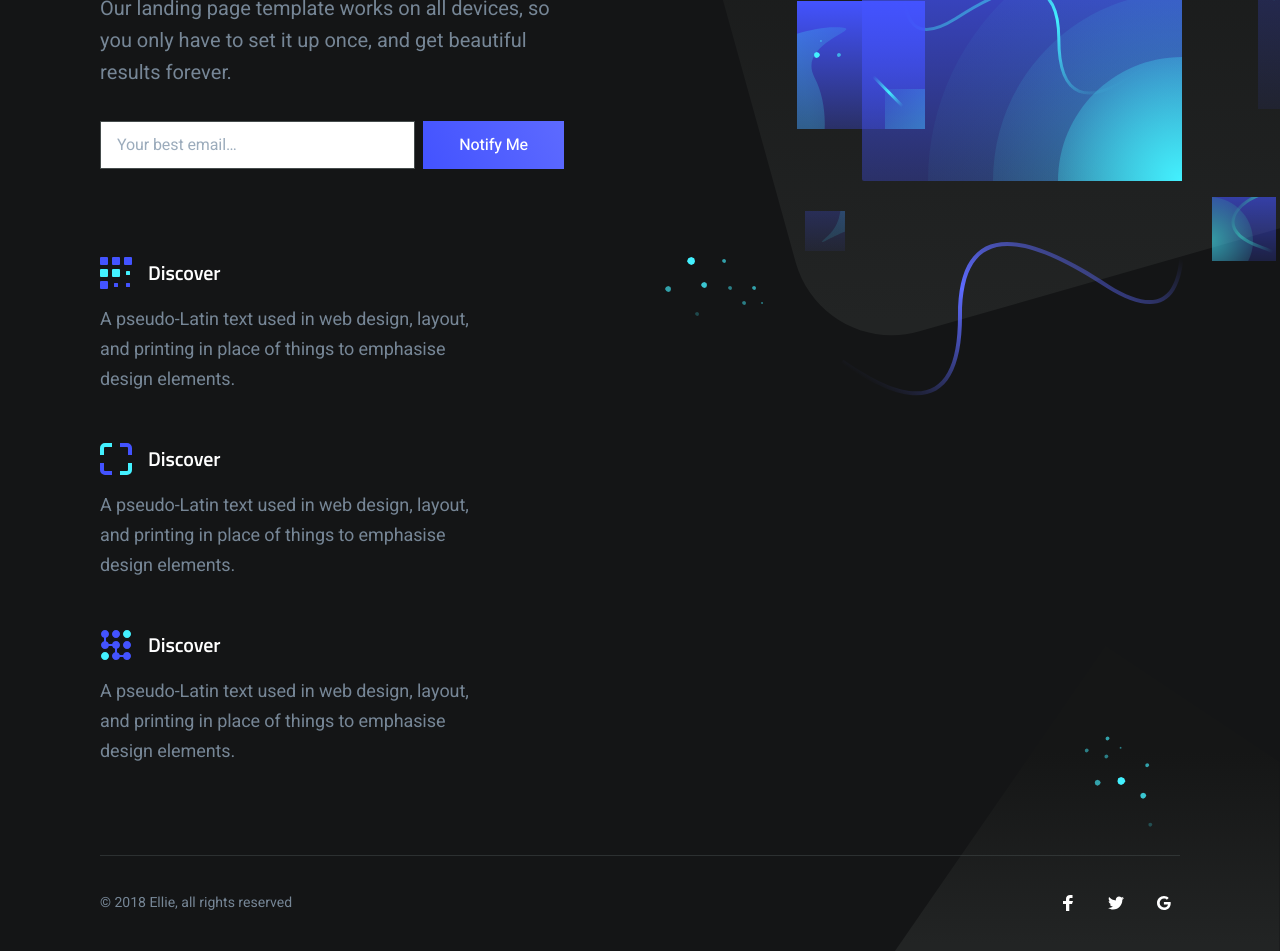
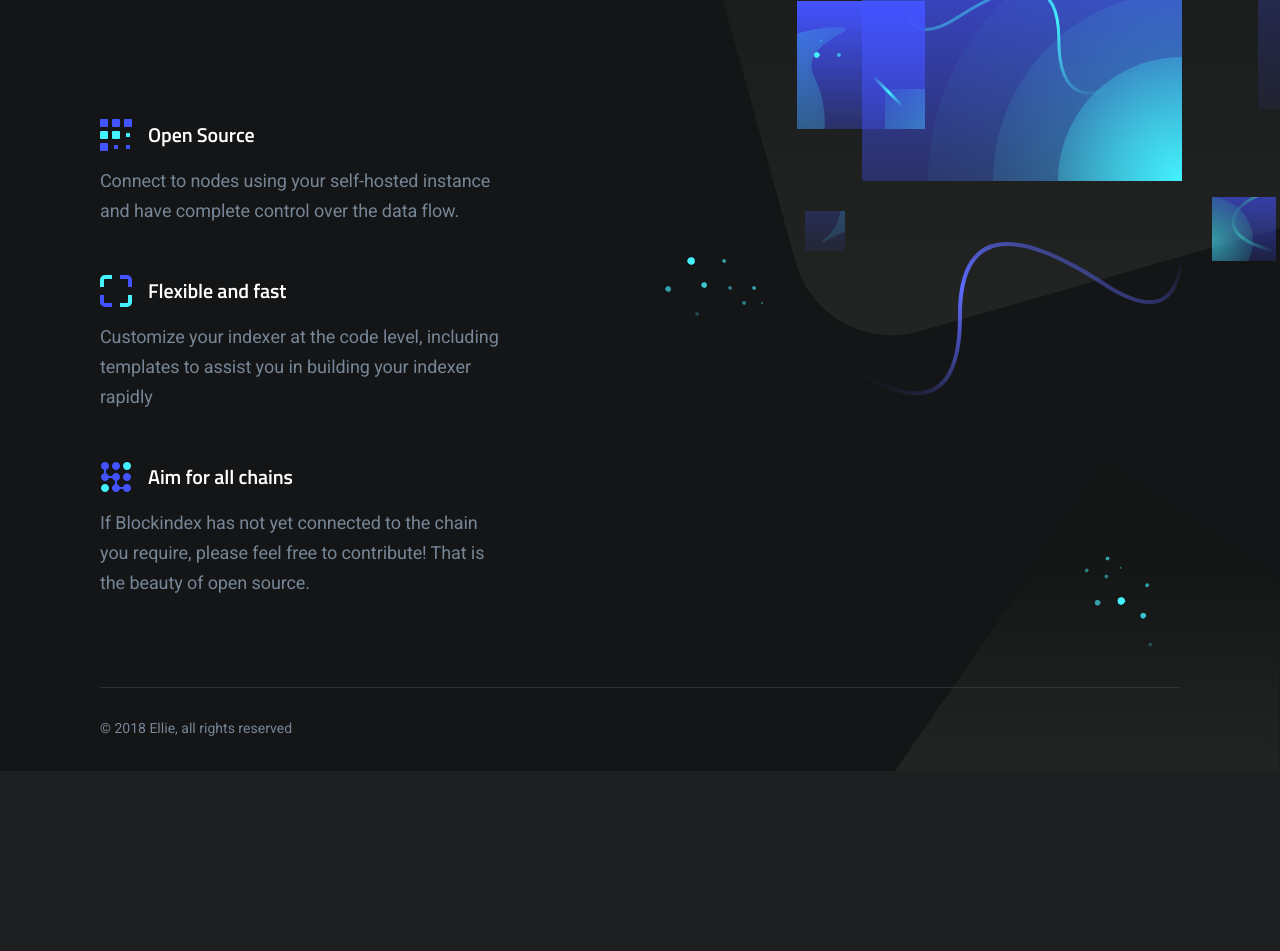
Before and after one commit to BlockIndex/blockindex.github.io, a website: page index.html in a window 1280 px wide. Shown: the part 299-1250 px from the top of the page. After the commit the page ends 1070 px from the top, so only its background shows below. Drawn offline with nearby package versions, Linux system fonts and the light colour scheme.

Commit message:
change wordings and remove icon and form

```diff
--- a/index.html
+++ b/index.html
@@ -53,16 +53,16 @@
                 <div class="container">
                     <div class="hero-inner">
 						<div class="hero-copy">
-	                        <h1 class="hero-title mt-0 is-revealing">Landing template for blockindex</h1>
-	                        <p class="hero-paragraph is-revealing">Our landing page template works on all devices, so you only have to set it up once, and get beautiful results forever.</p>
-							<div class="hero-form field field-grouped is-revealing">
+	                        <h1 class="hero-title mt-0 is-revealing">Blockindex</h1>
+	                        <p class="hero-paragraph is-revealing">A highly flexible open source indexer that aims to work with all chains</p>
+							<!--<div class="hero-form field field-grouped is-revealing">
 	                            <div class="control control-expanded">
 	                                <input class="input" type="email" name="email" placeholder="Your best email&hellip;">
 	                            </div>
 	                            <div class="control">
 	                                <a class="button button-primary button-block" href="#">Notify Me</a>
 	                            </div>
-	                        </div>
+	                        </div>-->
 						</div>
 						<div class="hero-illustration">
 							<div class="hero-bg">
@@ -351,9 +351,9 @@
 											    </g>
 											</svg>
 		                                </div>
-		                                <h4 class="feature-title m-0">Discover</h4>
+		                                <h4 class="feature-title m-0">Open Source</h4>
 									</div>
-	                                <p class="text-sm mb-0">A pseudo-Latin text used in web design, layout, and printing in place of things to emphasise design elements.</p>
+	                                <p class="text-sm mb-0">Connect to nodes using your self-hosted instance and have complete control over the data flow.</p>
 	                            </div>
 	                        </div>
 							<div class="feature">
@@ -368,9 +368,9 @@
 											    </g>
 											</svg>
 		                                </div>
-		                                <h4 class="feature-title m-0">Discover</h4>
+		                                <h4 class="feature-title m-0">Flexible and fast</h4>
 									</div>
-	                                <p class="text-sm mb-0">A pseudo-Latin text used in web design, layout, and printing in place of things to emphasise design elements.</p>
+	                                <p class="text-sm mb-0">Customize your indexer at the code level, including templates to assist you in building your indexer rapidly</p>
 	                            </div>
 	                        </div>
 							<div class="feature">
@@ -387,9 +387,9 @@
 											    </g>
 											</svg>
 		                                </div>
-		                                <h4 class="feature-title m-0">Discover</h4>
+		                                <h4 class="feature-title m-0">Aim for all chains</h4>
 									</div>
-	                                <p class="text-sm mb-0">A pseudo-Latin text used in web design, layout, and printing in place of things to emphasise design elements.</p>
+	                                <p class="text-sm mb-0">If Blockindex has not yet connected to the chain you require, please feel free to contribute! That is the beauty of open source.</p>
 	                            </div>
 	                        </div>
 						</div>
@@ -428,7 +428,7 @@
                 <div class="site-footer-inner has-top-divider">
                     <div class="footer-copyright">&copy; 2018 Ellie, all rights reserved</div>
 					<ul class="footer-social-links list-reset">
-						<li>
+						<!--<li>
 							<a href="#">
 								<span class="screen-reader-text">Facebook</span>
 								<svg width="16" height="16" xmlns="http://www.w3.org/2000/svg">
@@ -451,7 +451,7 @@
 									<path d="M7.9 7v2.4H12c-.2 1-1.2 3-4 3-2.4 0-4.3-2-4.3-4.4 0-2.4 2-4.4 4.3-4.4 1.4 0 2.3.6 2.8 1.1l1.9-1.8C11.5 1.7 9.9 1 8 1 4.1 1 1 4.1 1 8s3.1 7 7 7c4 0 6.7-2.8 6.7-6.8 0-.5 0-.8-.1-1.2H7.9z" fill="#FFFFFF"/>
 								</svg>
 							</a>
-						</li>
+						</li>-->
 					</ul>
                 </div>
             </div>
```
Also changed, not shown: dist/css/style.css.
